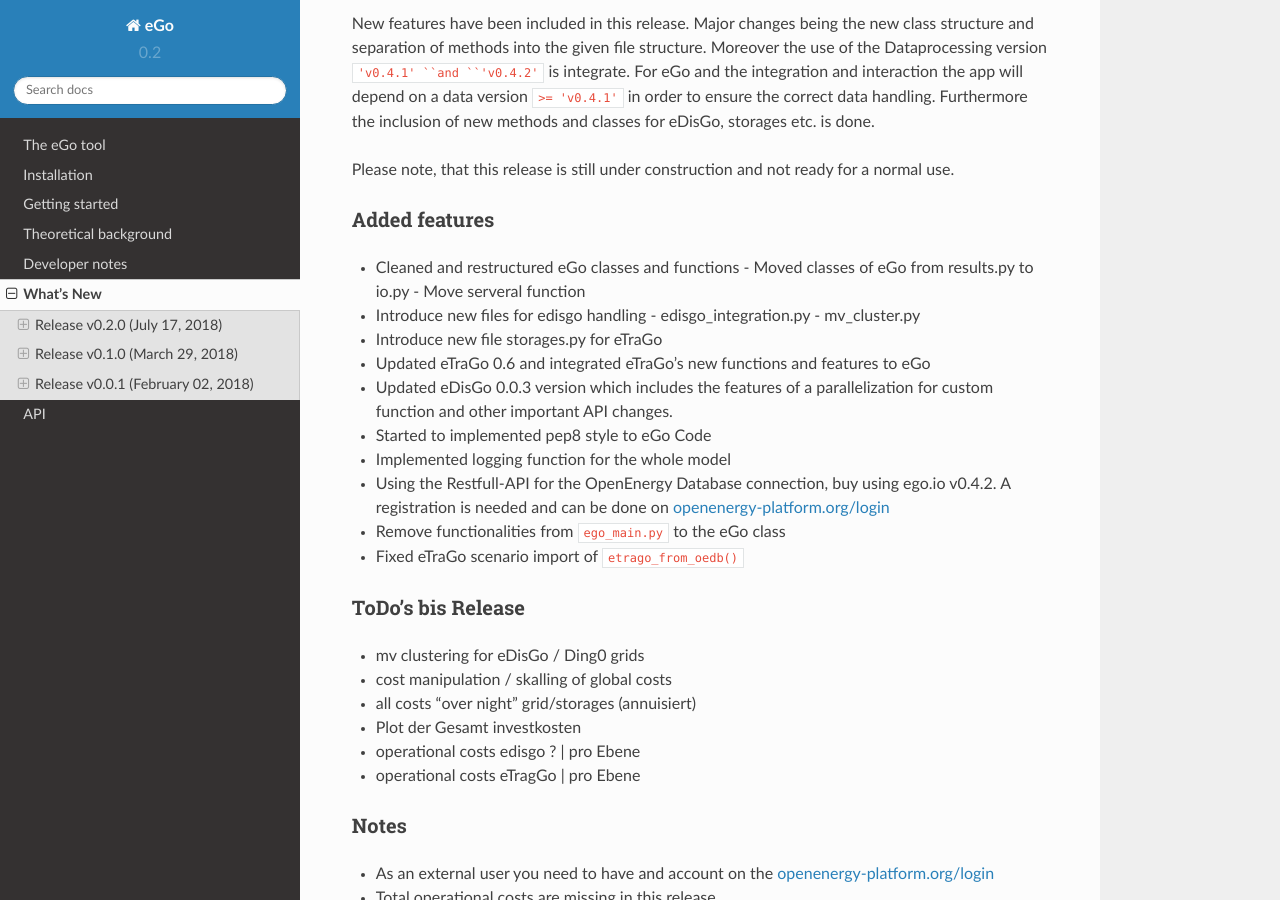
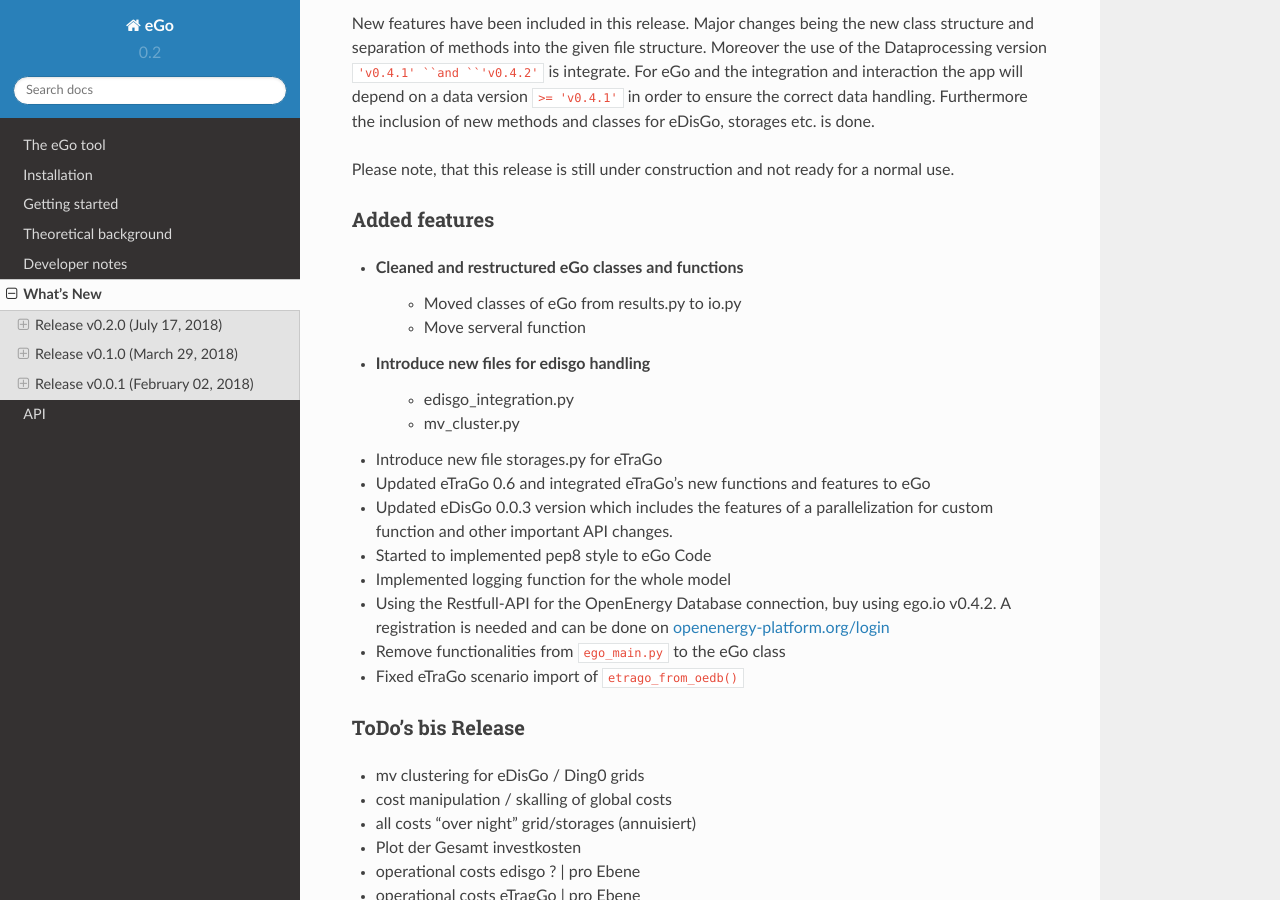
Before and after one commit to openego/eGo, a Sphinx documentation site: the page built from doc/whatsnew.rst, in a window 1280 px wide and 900 px high, scrolled down 432 px. Built offline with Sphinx 7.4.7 and the Read the Docs theme 2.0.0, drawn with Linux system fonts in a browser that asks for light colours; formulas are drawn with MathJax 3; pages that are not in the unit, such as notebooks, are missing from menus.

Commit message:
update file

```diff
--- a/doc/whatsnew/v0-2-0.rst
+++ b/doc/whatsnew/v0-2-0.rst
@@ -18,12 +18,12 @@
 --------------
 
 * Cleaned and restructured eGo classes and functions
-  - Moved classes of eGo from results.py to io.py
-  - Move serveral function
+    * Moved classes of eGo from results.py to io.py
+    * Move serveral function
 
 * Introduce new files for edisgo handling
-  - edisgo_integration.py
-  - mv_cluster.py
+    * edisgo_integration.py
+    * mv_cluster.py
 
 * Introduce new file storages.py  for eTraGo
 * Updated eTraGo 0.6 and integrated eTraGo's new functions and features to eGo
```
